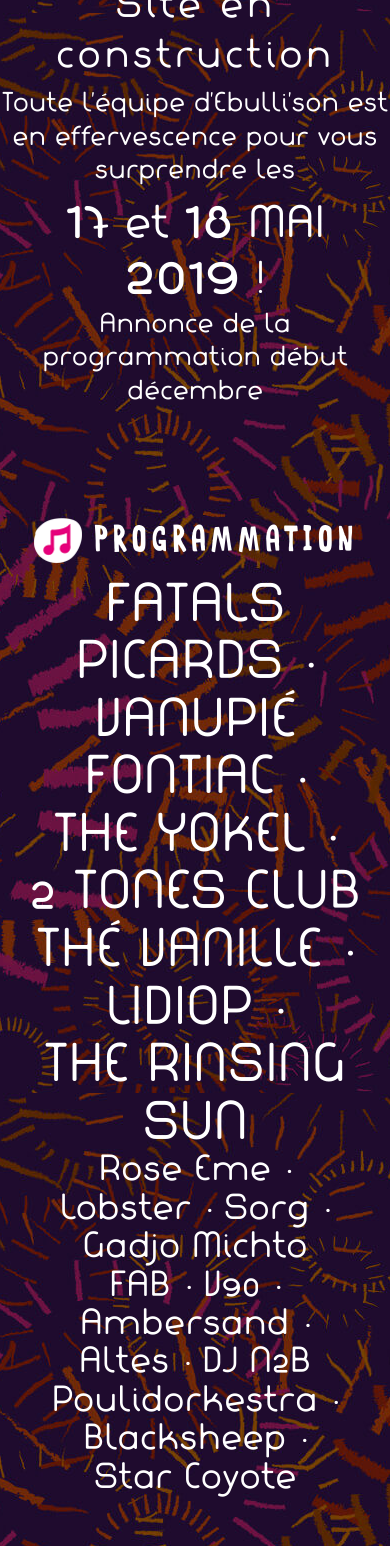
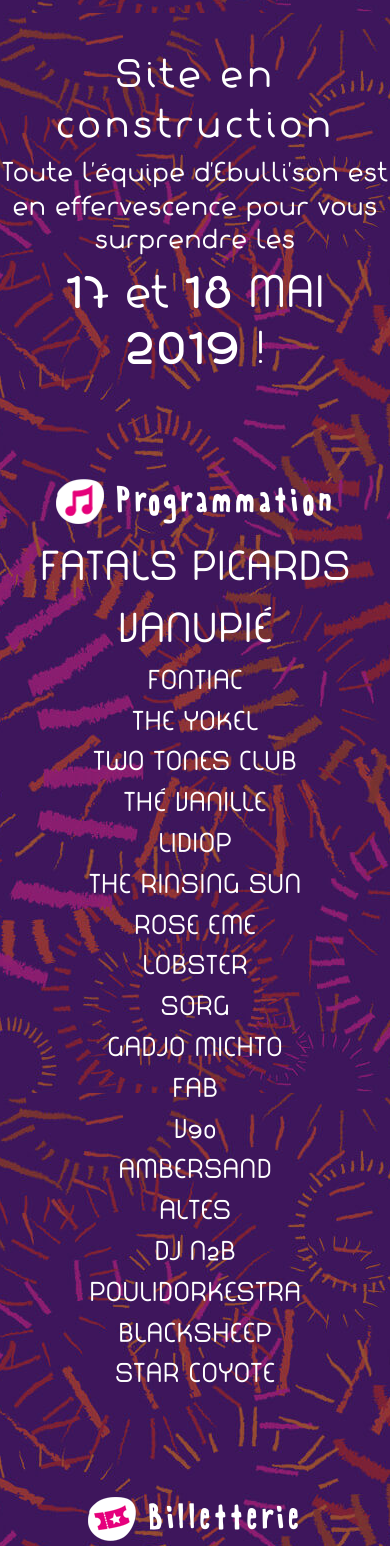
Before and after one commit to Piou-piou/ebullisonFestival, a Symfony app: template templates/pages/index.html.twig in a window 390 px wide. Shown: the part 1067-2613 px from the top of the page. Run offline with Twig, Linux system fonts and the light colour scheme; the template is opened without the code that fills it, so the values that code supplies are empty; style sheets or scripts are compiled from the project's sources; some libraries are stand-ins or nearby versions.

Commit message:
[edit] visual of website for navigation, anchors and artists

```diff
--- a/assets/scss/header.scss
+++ b/assets/scss/header.scss
@@ -31,6 +31,7 @@ header {
 		ul {
 			line-height: 70px;
 			font-size: 25px;
+			margin-left: -2.25rem;
 			padding-left: 0;
 			margin-bottom: 0;
 
@@ -58,6 +59,7 @@ header {
 		@media screen and (max-width: 640px) {
 			ul {
 				padding-left: 20%;
+				margin-left: -0.5rem;
 
 				li {
 					display: block;
--- a/assets/scss/index.scss
+++ b/assets/scss/index.scss
@@ -14,7 +14,7 @@
 .index {
 	padding: 50px 0;
 	color: $index-color-text;
-	background-color: rgba(0, 0, 0, 0.5);
+	background-color: rgba(62, 22, 92, 0.5);
 
 	h1, h3 {
 		text-align: center;
@@ -72,7 +72,6 @@
 	}
 
 
-
 	@media screen and (max-width: 640px) {
 		h4:first-of-type {
 			margin-top: inherit;
@@ -90,9 +89,8 @@
 	}
 
 	&#programmation {
-		text-transform: uppercase;
-
 		.liste > div {
+			text-transform: uppercase;
 			text-align: center;
 			line-height: 1.2;
 			width: 90%;
@@ -105,73 +103,83 @@
 		}
 
 		.first-line {
-			font-size: 8.6rem;
+			font-size: 6rem;
 		}
 
 		.second-line {
-			font-size: 5rem;
+			font-size: 4rem;
 		}
 
 		.little-line {
-			font-size: 3rem;
+			font-size: 2rem;
 			text-transform: initial;
+
+			&.space {
+				margin-top: 5px;
+			}
 		}
 
 		@media screen and (max-width: 1870px) {
 			.first-line {
-				font-size: 8rem;
+				font-size: 5rem;
 			}
 		}
 
 		@media screen and (max-width: 1787px) {
 			.second-line {
-				font-size: 4rem;
-			}
-		}
-
-		@media screen and (max-width: 1741px) {
-			.first-line {
-				font-size: 7rem;
-			}
-		}
-
-		@media screen and (max-width: 1725px) {
-			.first-line {
-				font-size: 6rem;
-			}
-		}
-
-		@media screen and (max-width: 1432px) {
-			.second-line {
-				font-size: 3rem;
-			}
-
-			.little-line {
-				font-size: 2rem;
-			}
-		}
-
-		@media screen and (max-width: 1310px) {
-			.first-line {
-				font-size: 5rem;
-			}
-		}
-
-		@media screen and (max-width: 1094px) {
-			.first-line {
-				font-size: 4rem;
-			}
-		}
-
-		@media screen and (max-width: 879px) {
-			.first-line {
 				font-size: 3rem;
 			}
 		}
 
-		@media screen and (max-width: 663px) {
+		@media screen and (max-width: 827px) {
+			.liste > div {
+				line-height: 1.7;
+
+				> div {
+					display: block;
+
+					span {
+						display: none
+					}
+				}
+			}
+
 			.first-line {
-				font-size: 3rem;
+				font-size: 4rem;
+			}
+
+			.second-line {
+				font-size: 2.5rem;
+			}
+
+			.little-line {
+				font-size: 2.5rem;
+				text-transform: initial;
+
+				&.space {
+					margin-top: inherit;
+				}
+			}
+		}
+
+		@media screen and (max-width: 664px) {
+			.first-line {
+				font-size: 3.5rem;
+			}
+		}
+
+		@media screen and (max-width: 583px) {
+			.first-line {
+				font-size: 2.3rem;
+			}
+
+			.second-line {
+				font-size: 1.5rem;
+			}
+
+			.little-line {
+				font-size: 1.5rem;
+				text-transform: initial;
 			}
 		}
 	}
--- a/assets/scss/style.scss
+++ b/assets/scss/style.scss
@@ -42,6 +42,21 @@ $index-color-text: #ffffff;
 @import "header";
 @import "index";
 
+a.anchor {
+	display: block;
+	position: relative;
+	top: -140px;
+	visibility: hidden;
+}
+
+@media screen and (max-width: 640px) {
+	a.anchor {
+		top: -20px;
+	}
+}
+
+
+
 .no-pl {
 	padding-left: 0 !important;
 }
@@ -50,7 +65,6 @@ $index-color-text: #ffffff;
 	display: block;
 }
 
-
 .rose {
 	color: $color-pink;
 }
--- a/templates/base.html.twig
+++ b/templates/base.html.twig
@@ -32,16 +32,16 @@
 							<img src="{{ asset('images/logo.png') }}" alt="Festival Ebulli'Son">
 						</a>
 					</div>
-					<div class="small-12 medium-8 columns">
+					<div class="small-12 medium-9 columns">
 						<ul>
-							{#<li><img src="{{ asset('images/accueil_inv.png') }}" alt="icone de l'accueil"><a href="#a-propos" title="Accueil du festival Ebulli'Son">Accueil</a></li>#}
-							<li><img src="{{ asset('images/programmation.png') }}" alt="icone de la programmation"><a href="#programmation" title="Programmation du festival Ebulli'Son">Programmation</a></li>
-							<li><img src="{{ asset('images/billetterie.png') }}" alt="icone de la billetterie"><a href="#billetterie" title="Billetterie du festival Ebulli'Son">Billetterie</a></li>
-							<li><img src="{{ asset('images/contact_inv.png') }}" alt="icone de contact du festival de la bière et du son"><a href="#contact" title="Contactez le festival de la bière et du son">Contact</a></li>
-							<li><img src="{{ asset('images/localisation_inv.png') }}" alt="icone de la localisation du festival ebullison"><a href="#localisation" title="Localisation du fetsival Ebulli'Son">Localisation</a></li>
+							<li><img src="{{ asset('images/accueil_inv.png') }}" alt="icone de l'accueil"><a href="#" title="Accueil du festival Ebulli'Son">Accueil</a></li>
+							<li><img src="{{ asset('images/programmation.png') }}" alt="icone de la programmation"><a href="#encre-programmation" title="Programmation du festival Ebulli'Son">Programmation</a></li>
+							<li><img src="{{ asset('images/billetterie.png') }}" alt="icone de la billetterie"><a href="#encre-billetterie" title="Billetterie du festival Ebulli'Son">Billetterie</a></li>
+							<li><img src="{{ asset('images/contact_inv.png') }}" alt="icone de contact du festival de la bière et du son"><a href="#encre-contact" title="Contactez le festival de la bière et du son">Contact</a></li>
+							<li><img src="{{ asset('images/localisation_inv.png') }}" alt="icone de la localisation du festival ebullison"><a href="#encre-localisation" title="Localisation du fetsival Ebulli'Son">Localisation</a></li>
 						</ul>
 					</div>
-					<div class="small-12 medium-2 columns icones">
+					<div class="small-12 medium-1 columns icones">
 						<div>
 							<a href="https://www.facebook.com/festivalebullison/" title="Page facebook du festival Ebullison" target="_blank">
 								<i class="fab fa-facebook fa-"></i>
--- a/templates/pages/index.html.twig
+++ b/templates/pages/index.html.twig
@@ -19,59 +19,61 @@
 		</iframe>
 	</div>
 
+	<a name="encre-a-propos" id="encre-a-propos"></a>
 	<div class="row expanded index intro" id="a-propos">
 		<h1>Site en construction</h1>
 
 		<h3>Toute l’équipe d’Ebulli’son est en effervescence pour vous surprendre les <span class="block rose"><span class="nb">17</span> et <span class="nb">18</span> MAI <span class="nb">2019</span> !</span></h3>
-
-		<h3>Annonce de la programmation début décembre</h3>
 	</div>
 
+	<a class="anchor" name="encre-programmation" id="encre-programmation"></a>
 	<div class="row expanded index" id="programmation">
 		<h1><img src="{{ asset('images/programmation.png') }}" alt="Programmation, Ebulli'Son - festival de la bière et du son à Besançon">Programmation</h1>
 
 		<div class="row expanded liste">
 			<div class="small-12 first-line">
-				<div>Fatals Picards • </div>
+				<div>Fatals Picards <span>•</span> </div>
 				<div>Vanupié</div>
 			</div>
 			<div class="small-12 second-line">
-				<div>Fontiac • </div>
-				<div>The Yokel • </div>
-				<div>2 Tones Club</div>
+				<div>Fontiac <span>•</span> </div>
+				<div>The Yokel <span>•</span> </div>
+				<div>Two Tones Club</div>
 			</div>
 			<div class="small-12 second-line">
-				<div>Thé Vanille • </div>
-				<div>Lidiop • </div>
+				<div>Thé Vanille <span>•</span> </div>
+				<div>Lidiop <span>•</span> </div>
 				<div>The Rinsing Sun</div>
 			</div>
-			<div class="small-12 little-line">
-				<div>Rose Eme • </div>
-				<div>Lobster • </div>
-				<div>Sorg • </div>
+			<div class="small-12 little-line space">
+				<div>Rose Eme <span>•</span> </div>
+				<div>Lobster <span>•</span> </div>
+				<div>Sorg <span>•</span> </div>
 				<div>Gadjo Michto</div>
 			</div>
 			<div class="small-12 little-line">
-				<div>FAB • </div>
-				<div>V90 • </div>
-				<div>Ambersand • </div>
-				<div>Altes • </div>
+				<div>FAB <span>•</span> </div>
+				<div>V90 <span>•</span> </div>
+				<div>Ambersand <span>•</span> </div>
+				<div>Altes <span>•</span> </div>
 				<div>DJ N2B</div>
 			</div>
 			<div class="small-12 little-line">
-				<div>Poulidorkestra • </div>
-				<div>Blacksheep • </div>
+				<div>Poulidorkestra <span>•</span> </div>
+				<div>Blacksheep <span>•</span> </div>
 				<div>Star Coyote</div>
 			</div>
 		</div>
 	</div>
 
+	<a class="anchor" name="encre-billetterie" id="encre-billetterie"></a>
 	<div class="row expanded index" id="billetterie">
 		<h1><img src="{{ asset('images/billetterie.png') }}" alt="Billetterie, Ebulli'Son - festival de la bière et du son">Billetterie</h1>
 
 		<iframe id="haWidget" allowtransparency="true" scrolling="auto" src="https://www.helloasso.com/associations/fcmmgv/evenements/festival-ebulli-son-1/widget" style="width:100%;height:750px;border:none;" onload="window.scroll(0, this.offsetTop)"></iframe>
 	</div>
 
+	<a class="anchor" name="encre-contact" id="encre-contact"></a>
 	<div class="row expanded index" id="contact">
 		<h1><img src="{{ asset('images/contact_inv.png') }}" alt="Contactez nous, Ebulli'Son - festival de la bière et du son">Contact</h1>
 
@@ -84,6 +86,7 @@
 		</div>
 	</div>
 
+	<a class="anchor" name="encre-localisation" id="encre-localisation"></a>
 	<div class="row expanded index" id="localisation">
 		<h1><img src="{{ asset('images/localisation_inv.png') }}" alt="Lacalisez nous ! Ebulli'Son - festival de la bière et du son">Localisation</h1>
 
```
